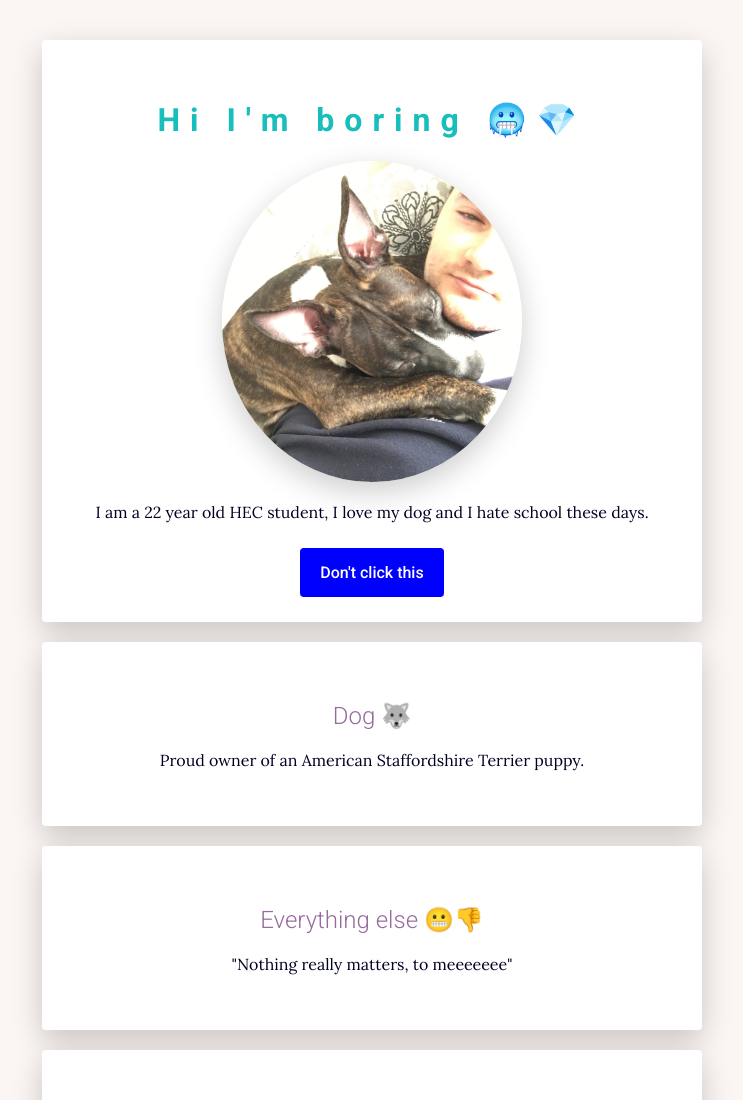
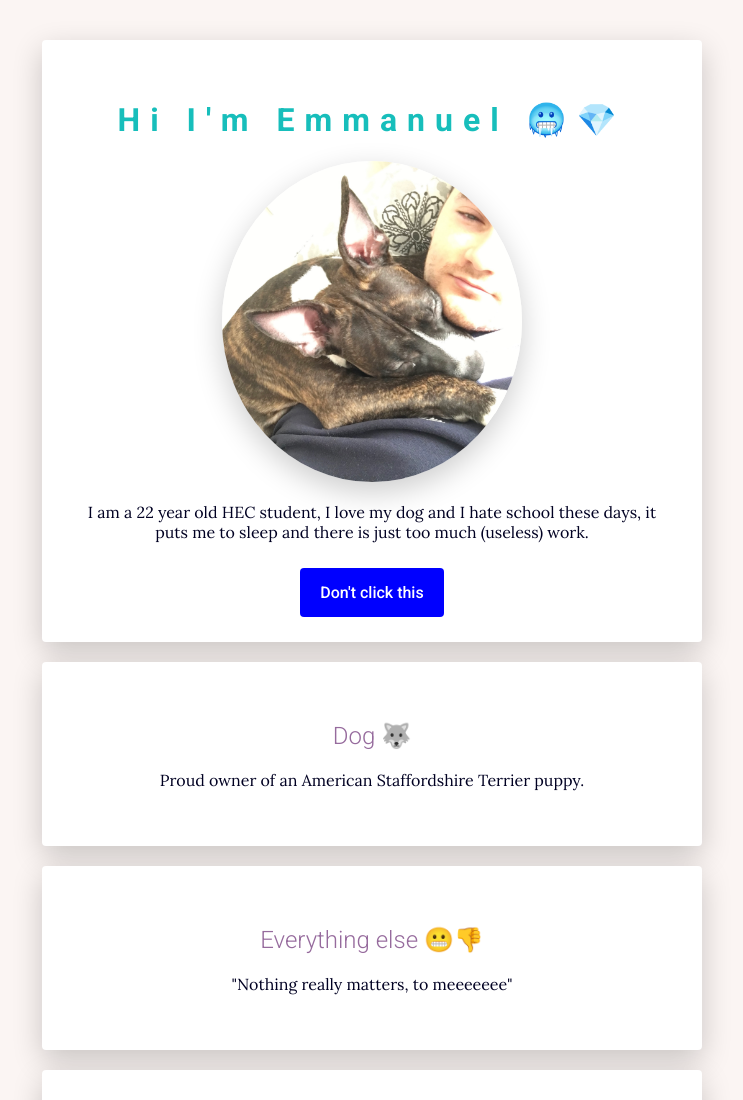
Before and after one commit to emmanuel-leclercq/my-profile, a plain HTML site: page index.html in a window 1280 px wide. Shown: the top 1100 px of the page, without its empty margins (268-1011 px from the left). Drawn offline with Linux system fonts and the light colour scheme.

Commit message:
Update index.html

```diff
--- a/index.html
+++ b/index.html
@@ -17,11 +17,11 @@
 <div class="container">
 	<div class="card-white" id="introduction">
 
-		<h1>Hi I'm boring 🥶💎</h1>
+		<h1>Hi I'm Emmanuel 🥶💎</h1>
 		<img src="images/profile.jpg" class="img-circle"
 		width=300px alt="Emmanuel Leclercq">
 		<p>
-			I am a 22 year old HEC student, I love my dog and I hate school these days.
+			I am a 22 year old HEC student, I love my dog and I hate school these days, it puts me to sleep and there is just too much (useless) work.
 		</p>
 		<a href="https://www.youtube.com/watch?v=dQw4w9WgXcQ" class="btn-blue" target="_blank">Don't click this</a>
 	</div>
```
